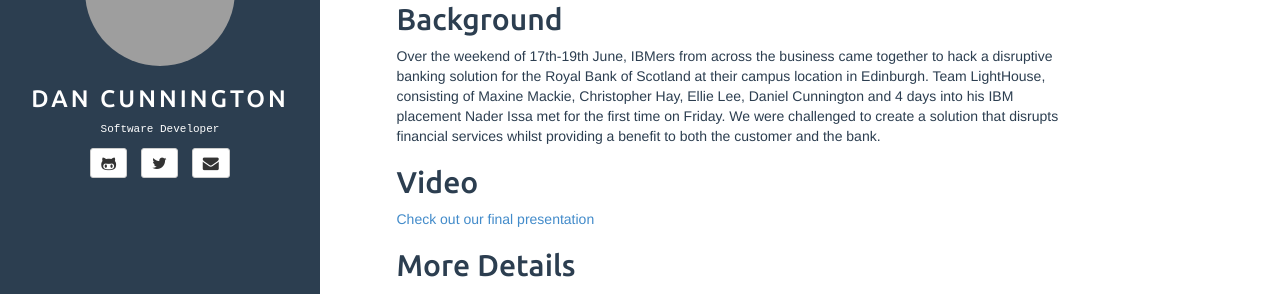
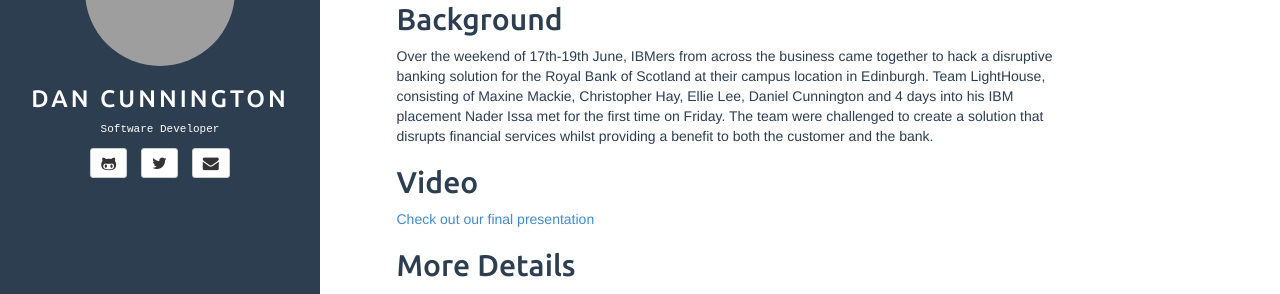
Before and after one commit to DanCunnington/dancunnington.github.io, a Jekyll site: the page built from _posts/2016-08-06-rbs-hackathon-win.md, in a window 1280 px wide and 900 px high, scrolled down 465 px. Shown: the part 212-506 px from the top of the window. Built offline with Jekyll 4.4.1, drawn with Linux system fonts in a browser that asks for light colours; grey boxes are pictures that could not be loaded.

Commit message:
rbs complete

```diff
--- a/_posts/2016-08-06-rbs-hackathon-win.md
+++ b/_posts/2016-08-06-rbs-hackathon-win.md
@@ -10,7 +10,7 @@
 
 ## Background
 
-Over the weekend of 17th-19th June, IBMers from across the business came together to hack a disruptive banking solution for the Royal Bank of Scotland at their campus location in Edinburgh. Team LightHouse, consisting of Maxine Mackie, Christopher Hay, Ellie Lee, Daniel Cunnington and 4 days into his IBM placement Nader Issa met for the first time on Friday. We were challenged to create a solution that disrupts financial services whilst providing a benefit to both the customer and the bank.
+Over the weekend of 17th-19th June, IBMers from across the business came together to hack a disruptive banking solution for the Royal Bank of Scotland at their campus location in Edinburgh. Team LightHouse, consisting of Maxine Mackie, Christopher Hay, Ellie Lee, Daniel Cunnington and 4 days into his IBM placement Nader Issa met for the first time on Friday. The team were challenged to create a solution that disrupts financial services whilst providing a benefit to both the customer and the bank.
 
 ## Video
 
```
